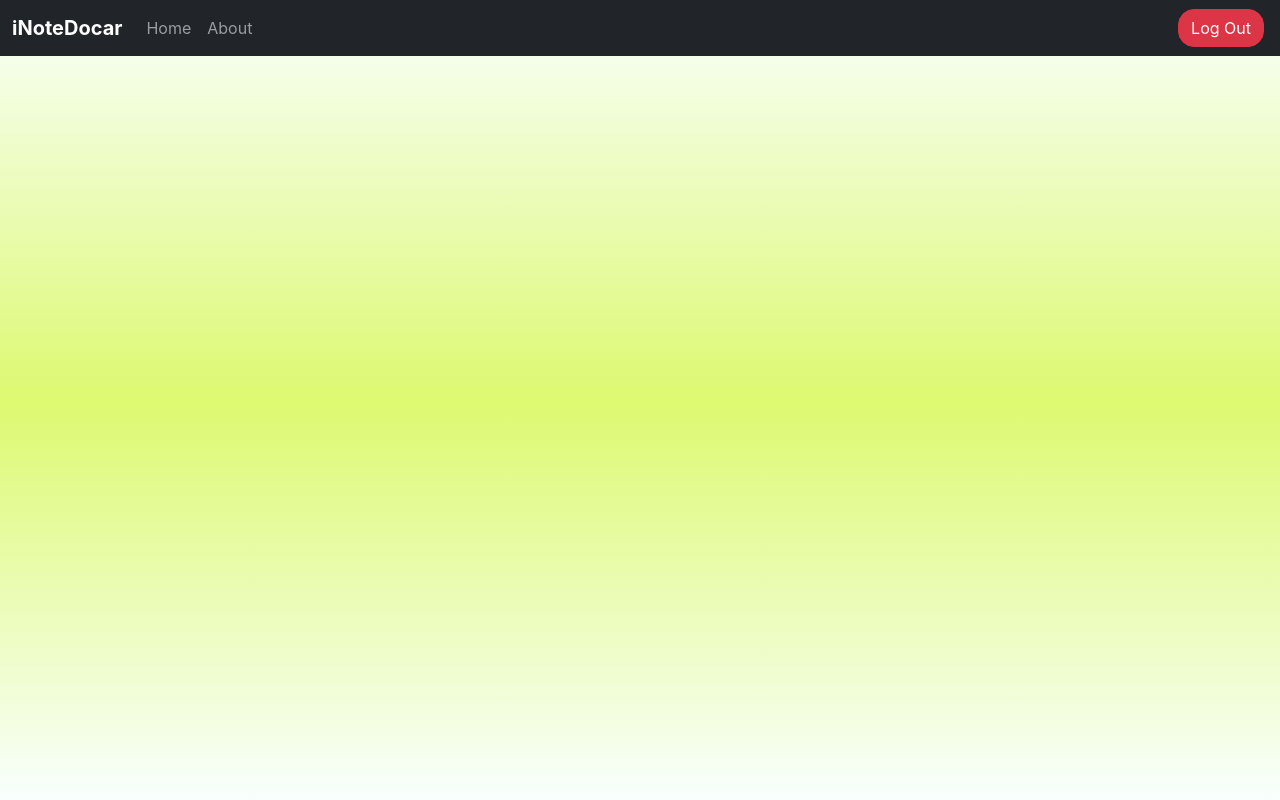
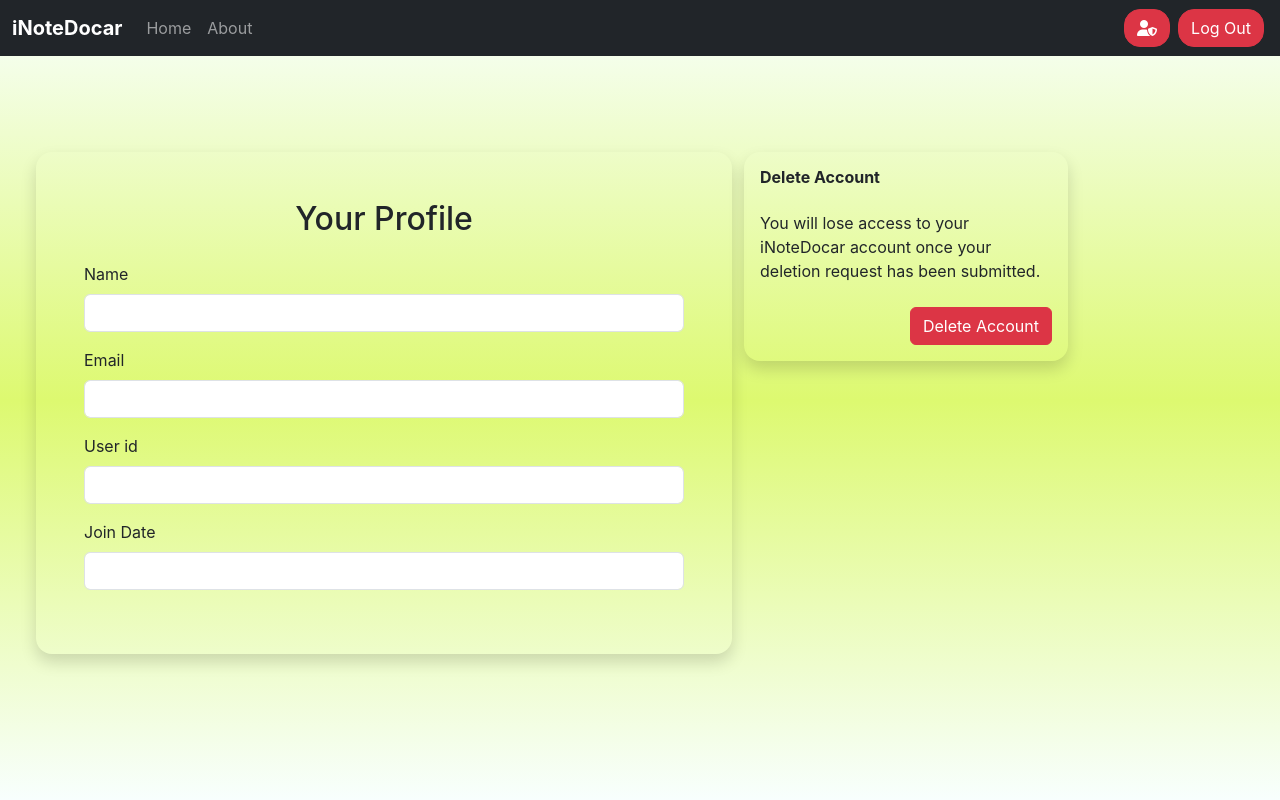
Before and after one commit to dhananjayyadav21/inote, a React (Create React App) app: page /user in a window 1280 px wide. Built offline with nearby package versions, Linux system fonts and the light colour scheme; no server answers; sample sign-in values are in the browser's storage.

Commit message:
add use details page and about page

```diff
--- a/src/App.js
+++ b/src/App.js
@@ -7,6 +7,7 @@ import Register from "./components/Register";
 import { BrowserRouter as Router, Routes, Route } from "react-router-dom";
 import NoteState from "./context/note/NoteState";
 import AlertState from "./context/alert/AlertState";
+import Userdetails from "./components/Userdetails";
 
 function App() {
   return (
@@ -20,6 +21,7 @@ function App() {
             <Route path="/about" element={<About />} />
             <Route path="/login" element={<Login />} />
             <Route path="/Register" element={<Register />} />
+            <Route path="/user" element={<Userdetails />} />
           </Routes>
         </Router>
       </NoteState>
--- a/src/components/About.js
+++ b/src/components/About.js
@@ -4,9 +4,9 @@ const About = () => {
   return (
     <>
       <div className="my-5">
-        <section class="hero-section text-center ">
-          <h1 class="hero-title">Welcome to iNoteDocar</h1>
-          <p class="hero-description fw-bold">
+        <section className="hero-section text-center ">
+          <h1 className="hero-title">Welcome to iNoteDocar</h1>
+          <p className="hero-description fw-bold">
             Your personal cloud-based notebook. Create, edit, and manage your
             notes securely from anywhere.
           </p>
@@ -14,15 +14,15 @@ const About = () => {
       </div>
 
       <div>
-        <section class="features-section container">
-          <h2 class="features-title text-center my-4">Why Choose iNoteDocar?</h2>
-          <div class="row text-center">
-            <div class="col-md-4 mb-4">
-              <div class="card feature-card">
-                <div class="card-body">
-                  <i class="feature-icon bi bi-cloud"></i>
-                  <h5 class="card-title mt-3">Cloud Storage</h5>
-                  <p class="card-text">
+        <section className="features-section container">
+          <h2 className="features-title text-center my-4">Why Choose iNoteDocar?</h2>
+          <div className="row text-center">
+            <div className="col-md-4 mb-4">
+              <div className="card feature-card">
+                <div className="card-body">
+                  <i className="feature-icon bi bi-cloud"></i>
+                  <h5 className="card-title mt-3">Cloud Storage</h5>
+                  <p className="card-text">
                     Access your notes from any device with secure cloud
                     synchronization.
                   </p>
@@ -30,12 +30,12 @@ const About = () => {
               </div>
             </div>
 
-            <div class="col-md-4 mb-4">
-              <div class="card feature-card">
-                <div class="card-body">
-                  <i class="feature-icon bi bi-pencil-square"></i>
-                  <h5 class="card-title mt-3">Easy Note Management</h5>
-                  <p class="card-text">
+            <div className="col-md-4 mb-4">
+              <div className="card feature-card">
+                <div className="card-body">
+                  <i className="feature-icon bi bi-pencil-square"></i>
+                  <h5 className="card-title mt-3">Easy Note Management</h5>
+                  <p className="card-text">
                     Create, edit, and delete your notes effortlessly with a
                     user-friendly interface.
                   </p>
@@ -43,12 +43,12 @@ const About = () => {
               </div>
             </div>
 
-            <div class="col-md-4 mb-4">
-              <div class="card feature-card">
-                <div class="card-body">
-                  <i class="feature-icon bi bi-lock-fill"></i>
-                  <h5 class="card-title mt-3">Secure Authentication</h5>
-                  <p class="card-text">
+            <div className="col-md-4 mb-4">
+              <div className="card feature-card">
+                <div className="card-body">
+                  <i className="feature-icon bi bi-lock-fill"></i>
+                  <h5 className="card-title mt-3">Secure Authentication</h5>
+                  <p className="card-text">
                     Your notes are protected with modern authentication methods
                     and encryption.
                   </p>
@@ -56,16 +56,16 @@ const About = () => {
               </div>
             </div>
 
-            <div class="col-md-4 mb-4">
+            <div className="col-md-4 mb-4">
 
             </div>
 
-            <div class="col-md-4 mb-4">
-              <div class="card feature-card">
-                <div class="card-body">
-                  <i class="feature-icon bi bi-lock-fill"></i>
-                  <h5 class="card-title mt-3">User Details</h5>
-                  <p class="card-text">
+            <div className="col-md-4 mb-4">
+              <div className="card feature-card">
+                <div className="card-body">
+                  <i className="feature-icon bi bi-lock-fill"></i>
+                  <h5 className="card-title mt-3">User Details</h5>
+                  <p className="card-text">
                     Show user details.
                   </p>
                 </div>
--- a/src/components/Navbar.js
+++ b/src/components/Navbar.js
@@ -71,11 +71,12 @@ const Navbar = () => {
                   Sign Up
                 </Link>
               </form>
-            ) : (
-              <Link onClick={handleLogout} className="btn btn-danger mx-1 rounded-4">
+            ) : ( <>
+              <Link to="/user" className="btn btn-danger mx-1 rounded-4">
+              <i className="fa-solid fa-user-shield"></i>
+              </Link> <Link onClick={handleLogout} className="btn btn-danger mx-1 rounded-4">
                 Log Out
-              </Link>
-            )}
+              </Link> </> )}
           </div>
         </div>
       </nav>
--- /dev/null
+++ b/src/components/Userdetails.js
@@ -0,0 +1,141 @@
+import React, { useEffect, useState } from "react";
+import { useNavigate } from "react-router-dom";
+
+const Userdetails = () => {
+  //navigate page
+  const navigate = useNavigate();
+
+  useEffect(() => {
+    //if user note login
+    if (localStorage.getItem("token")) {
+      getUser();
+    } else {
+      navigate("/login");
+    }
+    // eslint-disable-next-line
+  }, []);
+
+  const [user, setUser] = useState({ name: "", email: "", Date: "", id: "" });
+  //   setUser({name:json.name, email:json.email, Date:json.Date, id:json._id})
+
+  //get user from db ==============================================================================================
+  const getUser = async () => {
+    //API CALL
+    try {
+      const responce = await fetch(`http://localhost:5000/api/auth/getuser`, {
+        method: "POST",
+        headers: {
+          "Content-Type": "application/json",
+          "auth-token": localStorage.getItem("token"),
+        },
+      });
+      const json = await responce.json();
+      setUser({
+        name: json.name,
+        email: json.email,
+        Date: json.Date,
+        id: json._id,
+      });
+      console.log(json);
+      //if accured error
+    } catch (err) {
+      console.log(err);
+    }
+  };
+
+  //handle handleonchange function of the form
+  const handleonchange = (e) => {};
+
+  const handleDelete = ()=>{
+    localStorage.removeItem('token');
+    navigate("/login");
+  }
+
+  return (
+    <>
+      <div className="container row d-flex py-5 px-5 justify-content-center">
+        <div className="form-container rounded-4 shadow col-md-8 col-11  py-5 px-5 my-5">
+          <h2 className="text-center mb-4">Your Profile </h2>
+
+          <form>
+            <div className="mb-3">
+              <label htmlFor="name" className="form-label">
+                Name
+              </label>
+              <input
+                type="text"
+                className="form-control"
+                id="name"
+                name="name"
+                value={user.name}
+                onChange={handleonchange}
+                required
+              />
+            </div>
+
+            <div className="mb-3">
+              <label htmlFor="email" className="form-label">
+                Email
+              </label>
+              <input
+                type="email"
+                className="form-control"
+                id="email"
+                name="email"
+                value={user.email}
+                onChange={handleonchange}
+                required
+              />
+            </div>
+
+            <div className="mb-3">
+              <label htmlFor="id" className="form-label">
+                User id
+              </label>
+              <input
+                type="text"
+                className="form-control"
+                id="id"
+                name="id"
+                value={user.id}
+                onChange={handleonchange}
+                required
+              />
+            </div>
+
+            <div className="mb-3">
+              <label htmlFor="Date" className="form-label">
+                Join Date
+              </label>
+              <input
+                type="tel"
+                className="form-control"
+                id="Date"
+                name="Date"
+                value={user.Date}
+                onChange={handleonchange}
+                required
+              />
+            </div>
+          </form>
+        </div>
+
+
+        <div className="col-md-4  col-11 my-5">
+          <div className="container shadow rounded-4 py-3 px-3">
+            <h6 className="fw-bold mb-4">Delete Account</h6>
+            <p>
+              You will lose access to your iNoteDocar account once your deletion
+              request has been submitted.
+            </p>
+            <div className="mt-4 modal-footer">
+              <button className="btn btn-danger " onClick={handleDelete}>Delete Account</button>
+            </div>
+          </div>
+        </div>
+      </div>
+    </>
+  );
+};
+
+export default Userdetails;
```
